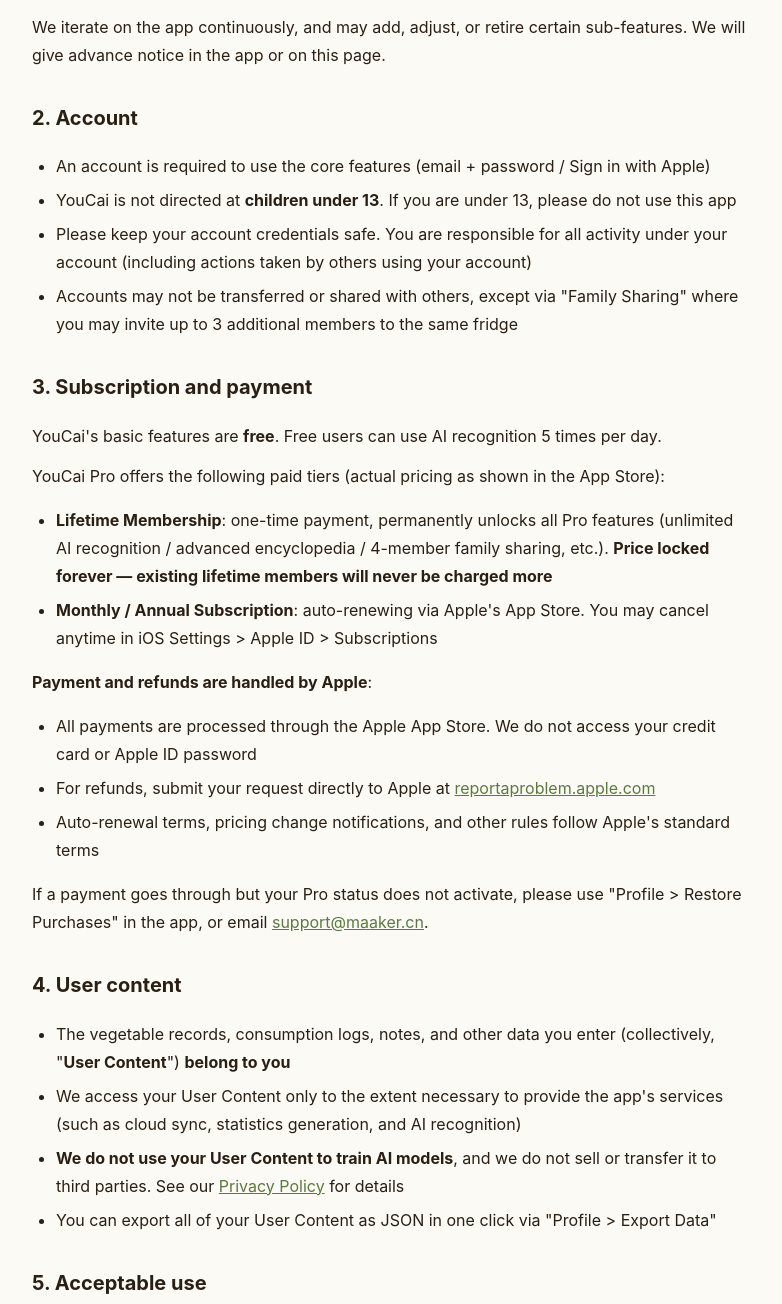
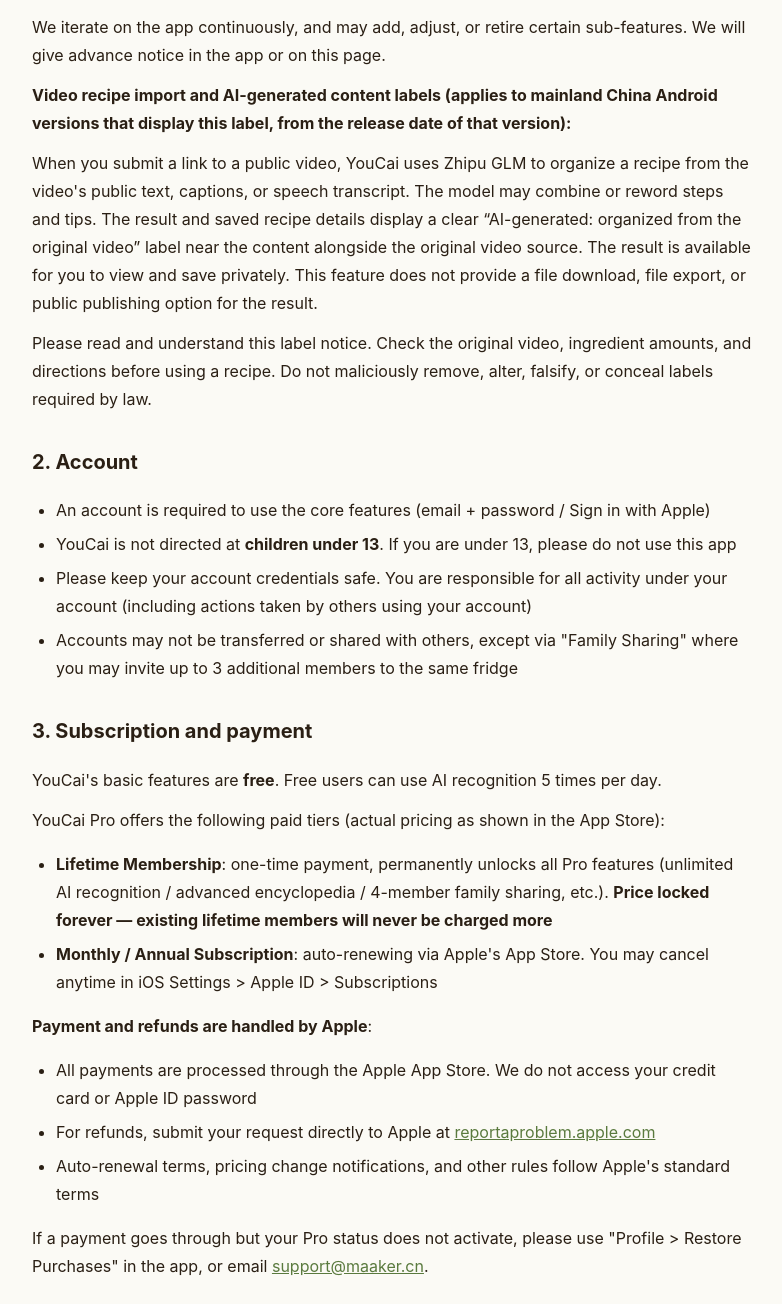
Before and after one commit to maaker-ai/privacy-pages, a plain HTML site: page youcai/terms-en.html in a window 1280 px wide. Shown: the part 651-1955 px from the top of the page, without its empty margins (248-1030 px from the left). Drawn offline with Linux system fonts and the light colour scheme.

Commit message:
补充视频菜谱 AI 生成标识条款

```diff
--- a/youcai/terms-en.html
+++ b/youcai/terms-en.html
@@ -37,6 +37,10 @@ a { color: #5A7A3E; }
 </ul>
 <p>We iterate on the app continuously, and may add, adjust, or retire certain sub-features. We will give advance notice in the app or on this page.</p>
 
+<p><strong>Video recipe import and AI-generated content labels (applies to mainland China Android versions that display this label, from the release date of that version):</strong></p>
+<p>When you submit a link to a public video, YouCai uses Zhipu GLM to organize a recipe from the video's public text, captions, or speech transcript. The model may combine or reword steps and tips. The result and saved recipe details display a clear “AI-generated: organized from the original video” label near the content alongside the original video source. The result is available for you to view and save privately. This feature does not provide a file download, file export, or public publishing option for the result.</p>
+<p>Please read and understand this label notice. Check the original video, ingredient amounts, and directions before using a recipe. Do not maliciously remove, alter, falsify, or conceal labels required by law.</p>
+
 <h2>2. Account</h2>
 <ul>
 <li>An account is required to use the core features (email + password / Sign in with Apple)</li>
@@ -65,7 +69,7 @@ a { color: #5A7A3E; }
 <li>The vegetable records, consumption logs, notes, and other data you enter (collectively, "<strong>User Content</strong>") <strong>belong to you</strong></li>
 <li>We access your User Content only to the extent necessary to provide the app's services (such as cloud sync, statistics generation, and AI recognition)</li>
 <li><strong>We do not use your User Content to train AI models</strong>, and we do not sell or transfer it to third parties. See our <a href="./en.html">Privacy Policy</a> for details</li>
-<li>You can export all of your User Content as JSON in one click via "Profile &gt; Export Data"</li>
+<li>You can export supported User Content as JSON via "Profile &gt; Export Data". Imported video recipe results are not currently included in file exports.</li>
 </ul>
 
 <h2>5. Acceptable use</h2>
```
Also changed, not shown: youcai/terms.html (+5 -1 lines).
